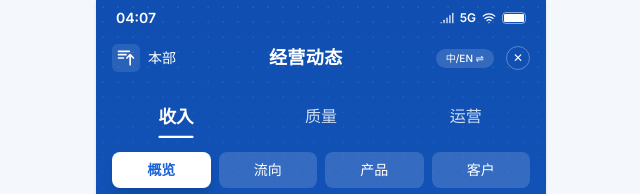
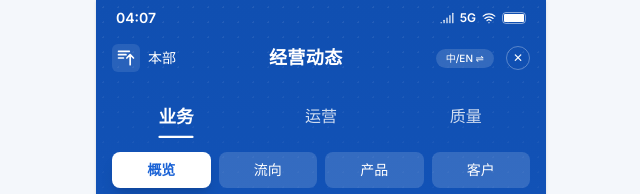
Before and after one commit to pjx88888888-art/my-ai-project-ibap-app-revenue-, a React (Vite) app: page / in a window 1280 px wide. Shown: the top 194 px of the page, without its empty margins (319-959 px from the left). Built offline with nearby package versions, Linux system fonts and the light colour scheme.

Commit message:
feat: Reorder and rename income tab
Reorders the main tabs to improve usability and renames the 'income' tab to '业务' (business) for better clarity within the operational dashboard context.

```diff
--- a/src/components/Tabs.tsx
+++ b/src/components/Tabs.tsx
@@ -18,7 +18,7 @@ export default function Tabs({ activeMain, setActiveMain, activeSub, setActiveSu
     <div className="relative z-10 mt-2">
       {/* Main Tabs */}
       <div className="flex justify-around px-2 py-3 text-white/80 font-medium">
-        {(['income', 'quality', 'operation'] as MainTab[]).map((tab) => (
+        {(['income', 'operation', 'quality'] as MainTab[]).map((tab) => (
           <div
             key={tab}
             onClick={() => setActiveMain(tab)}
@@ -26,7 +26,7 @@ export default function Tabs({ activeMain, setActiveMain, activeSub, setActiveSu
               activeMain === tab ? 'text-white font-bold scale-110' : 'hover:text-white/90'
             }`}
           >
-            {tab === 'income' ? '收入' : tab === 'quality' ? '质量' : '运营'}
+            {tab === 'income' ? '业务' : tab === 'quality' ? '质量' : '运营'}
             {activeMain === tab && (
               <div className="absolute -bottom-1 left-1/2 -translate-x-1/2 w-8 h-0.5 bg-white rounded-full" />
             )}
```
